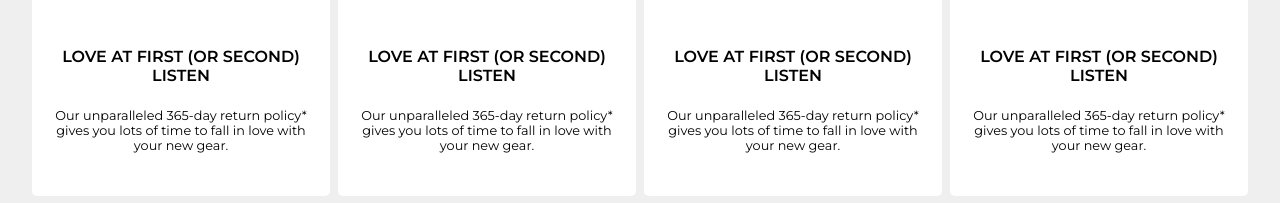
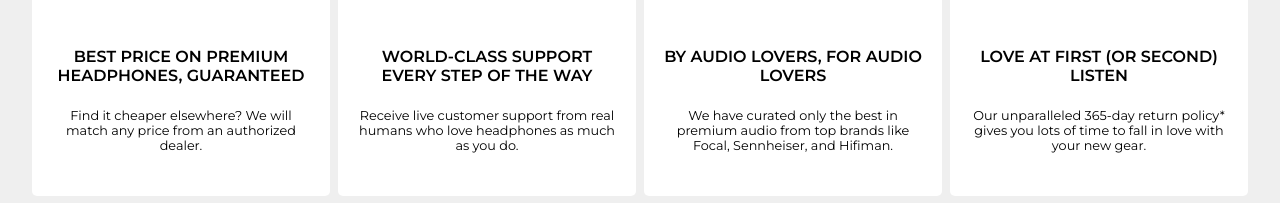
Before and after one commit to ivomasi/audio-phile, a React (Create React App) app: page / in a window 1280 px wide. Shown: the part 1006-1209 px from the top of the page. Built offline with nearby package versions, Linux system fonts and the light colour scheme.

Commit message:
created Svgcomponent , created icons with text

```diff
--- a/src/assets/index.js
+++ b/src/assets/index.js
@@ -7,7 +7,7 @@ import mGlass from "./magnifying-glass.svg";
 const svg = {
     ui: [mGlass],
 
-    homePage: [bestPrice, customerSupport, headphones, returnPolicy]
+    homePage: [{img: bestPrice, text:"Find it cheaper elsewhere? We will match any price from an authorized dealer." , title:"BEST PRICE ON PREMIUM HEADPHONES, GUARANTEED"}, {img: customerSupport, text:"Receive live customer support from real humans who love headphones as much as you do.", title:"WORLD-CLASS SUPPORT EVERY STEP OF THE WAY"}, {img: headphones, text:"We have curated only the best in premium audio from top brands like Focal, Sennheiser, and Hifiman.", title:"BY AUDIO LOVERS, FOR AUDIO LOVERS"}, {img: returnPolicy, text:"Our unparalleled 365-day return policy* gives you lots of time to fall in love with your new gear.", title:"LOVE AT FIRST (OR SECOND) LISTEN"}]
 
 
 
--- a/src/pages/Home.js
+++ b/src/pages/Home.js
@@ -3,7 +3,6 @@ import React from "react";
 
 //css
 import styled from "styled-components";
-import device from "../shared/styles/breakpoints"
 //comps
 import Layout from "../shared/Layout";
 import Button from "../components/Button/Button";
@@ -19,8 +18,8 @@ function Home() {
 		console.log("Preorder");
 	};
 
+const {homePage}  = svgImages
 
-	const {homePage}  = svgImages
 
 
 
@@ -35,13 +34,9 @@ function Home() {
         <h2>Shop the World’s Best Selection of Premium Headphones.</h2>
 				<Benefits>
 
-					{homePage.map((imgUrl, index) => {
-						return <InfoCard key={index} IconComponent={<Svg url={imgUrl} alt="nieco" />} text="Our unparalleled 365-day return policy* gives you lots of time to fall in love with your new gear." title="LOVE AT FIRST (OR SECOND) LISTEN"/>
+					{homePage.map(({img, text, title}, index) => {
+						return <InfoCard key={index} IconComponent={<Svg url={img} alt={title} />}  text={text} title={title}/>
 					})}
-          {/* <InfoCard IconComponent={<Svg url={svgImages.bestPrice} alt="nieco" />} text="Our unparalleled 365-day return policy* gives you lots of time to fall in love with your new gear." title="LOVE AT FIRST (OR SECOND) LISTEN"/> */}
-          {/* <InfoCard IconComponent={<BestPrice />} text="Find it cheaper elsewhere? We will match any price from an authorized dealer." title="BEST PRICE ON PREMIUM HEADPHONES, GUARANTEED"/>
-          <InfoCard IconComponent={<CustomerSupport />} text="Receive live customer support from real humans who love headphones as much as you do." title="WORLD-CLASS SUPPORT EVERY STEP OF THE WAY"/>
-          <InfoCard IconComponent={<Headphones />} text="We have curated only the best in premium audio from top brands like Focal, Sennheiser, and Hifiman." title="BY AUDIO LOVERS, FOR AUDIO LOVERS"/> */}
 				</Benefits>
 			</Content>
 		</Layout>
@@ -90,9 +85,6 @@ const Benefits = styled.div`
 
 
 
-  @media only screen and (${device.xs}){
-        grid-template-columns: 1fr;
-    }
 `;
 
 export default Home;
```
